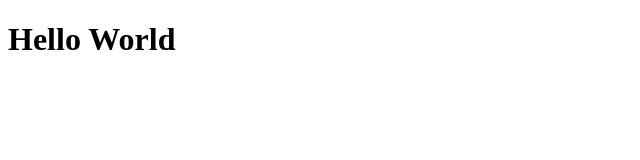
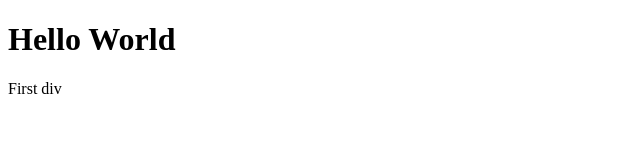
Before and after one commit to rallik/git-practice, a plain HTML site: page index.html in a window 1280 px wide. Shown: the full height of the page, 0-640 px from the left. Drawn offline with Linux system fonts and the light colour scheme.

Commit message:
first div complete

```diff
--- a/index.html
+++ b/index.html
@@ -8,5 +8,8 @@
 </head>
 <body>
     <h1>Hello World</h1>
+    <div class='first-div'>
+        <p>First div</p>
+    </div>
 </body>
 </html>
```
